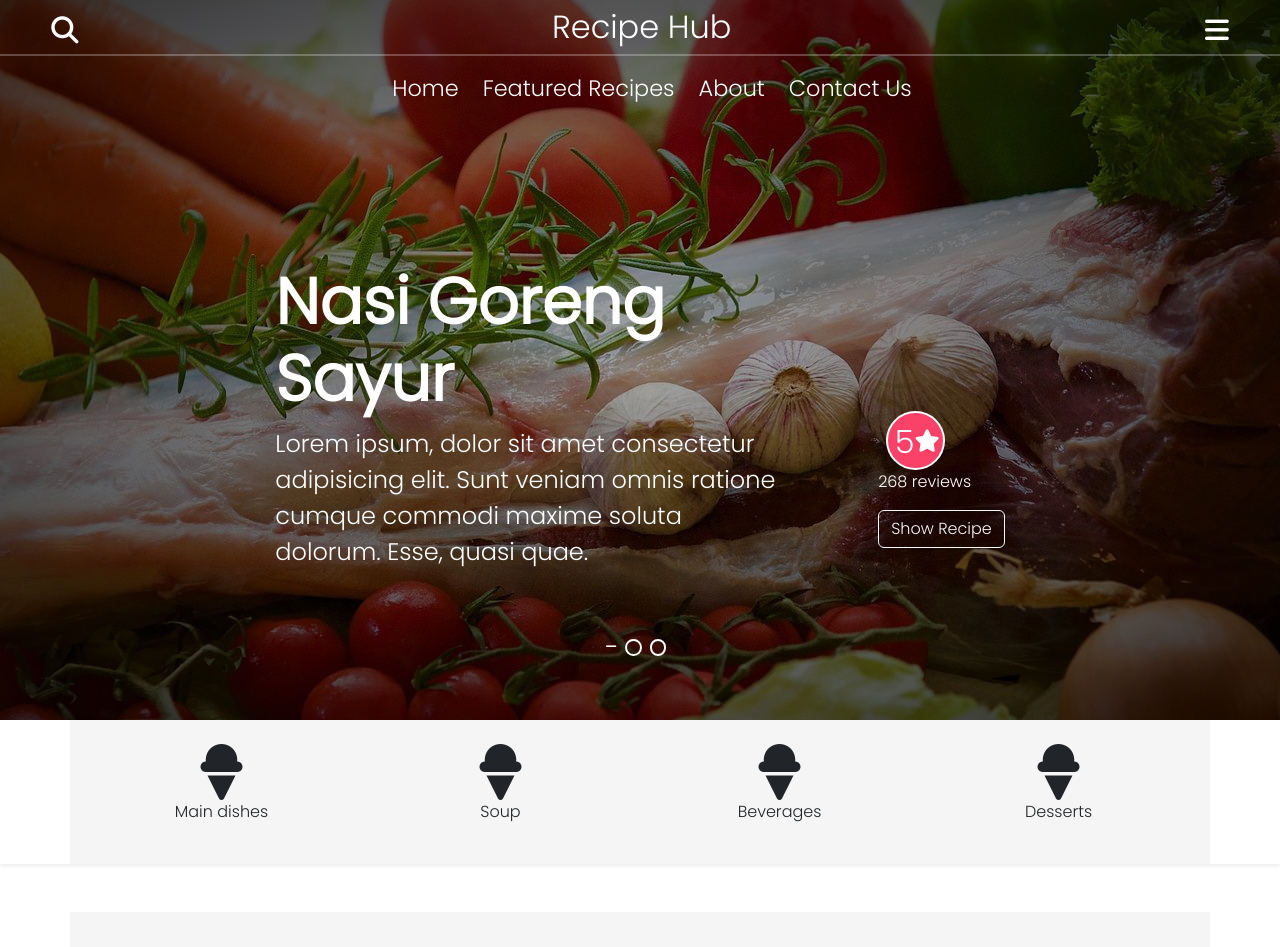
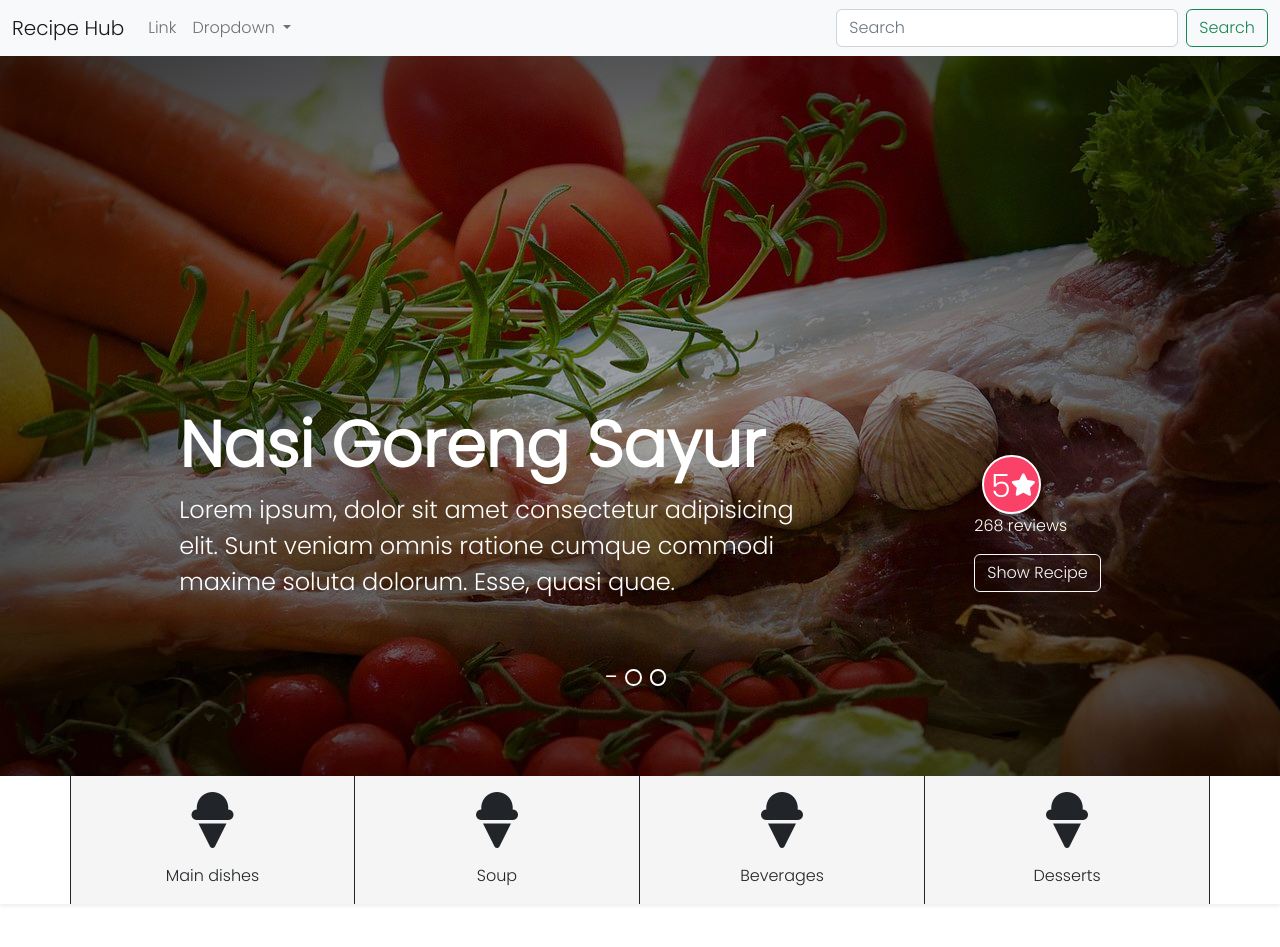
Before and after one commit to charles-okunzo/recipe-hub, an Angular app in the folder Frontend/recipehub/: page / in a window 1280 px wide. Shown: the top 947 px of the page. Built offline with nearby package versions, Linux system fonts and the light colour scheme.

Commit message:
styling:optimized the homepage

```diff
--- a/Frontend/recipehub/src/app/app.module.ts
+++ b/Frontend/recipehub/src/app/app.module.ts
@@ -6,13 +6,17 @@ import { AppComponent } from './app.component';
 import { LandingPageComponent } from './landing-page/landing-page.component';
 import { RecipeShareFormComponent } from './recipe-share-form/recipe-share-form.component';
 import { HomepageComponent } from './homepage/homepage.component';
+import { FooterComponent } from './footer/footer.component';
+import { NavbarComponent } from './navbar/navbar.component';
 
 @NgModule({
   declarations: [
     AppComponent,
     LandingPageComponent,
     RecipeShareFormComponent,
-    HomepageComponent
+    HomepageComponent,
+    FooterComponent,
+    NavbarComponent
   ],
   imports: [
     BrowserModule,
--- /dev/null
+++ b/Frontend/recipehub/src/app/footer/footer.component.html
@@ -0,0 +1,66 @@
+<section class="footer">
+  <footer class="text-center text-white" style="background-color: #f65074">
+    <!-- Grid container -->
+    <div class="container p-4 pb-0">
+      <!-- Section: Social media -->
+      <section class="mb-4">
+        <!-- Facebook -->
+        <a
+          class="btn btn-outline-light btn-floating m-1"
+          href="#!"
+          role="button"
+          ><i class="fab fa-facebook-f"></i
+        ></a>
+
+        <!-- Twitter -->
+        <a
+          class="btn btn-outline-light btn-floating m-1"
+          href="#!"
+          role="button"
+          ><i class="fab fa-twitter"></i
+        ></a>
+
+        <!-- Google -->
+        <a
+          class="btn btn-outline-light btn-floating m-1"
+          href="#!"
+          role="button"
+          ><i class="fab fa-google"></i
+        ></a>
+
+        <!-- Instagram -->
+        <a
+          class="btn btn-outline-light btn-floating m-1"
+          href="#!"
+          role="button"
+          ><i class="fab fa-instagram"></i
+        ></a>
+
+        <!-- Linkedin -->
+        <a
+          class="btn btn-outline-light btn-floating m-1"
+          href="#!"
+          role="button"
+          ><i class="fab fa-linkedin-in"></i
+        ></a>
+
+        <!-- Github -->
+        <a
+          class="btn btn-outline-light btn-floating m-1"
+          href="#!"
+          role="button"
+          ><i class="fab fa-github"></i
+        ></a>
+      </section>
+      <!-- Section: Social media -->
+    </div>
+    <!-- Grid container -->
+
+    <!-- Copyright -->
+    <div class="text-center p-3 fw-bold" style="background-color: #fa4269">
+      © 2022 Copyright:
+      <a class="text-white" href="">Recipe Hub</a>
+    </div>
+    <!-- Copyright -->
+  </footer>
+</section>
--- /dev/null
+++ b/Frontend/recipehub/src/app/footer/footer.component.ts
@@ -0,0 +1,15 @@
+import { Component, OnInit } from '@angular/core';
+
+@Component({
+  selector: 'app-footer',
+  templateUrl: './footer.component.html',
+  styleUrls: ['./footer.component.css']
+})
+export class FooterComponent implements OnInit {
+
+  constructor() { }
+
+  ngOnInit(): void {
+  }
+
+}
--- a/Frontend/recipehub/src/app/homepage/homepage.component.css
+++ b/Frontend/recipehub/src/app/homepage/homepage.component.css
@@ -10,35 +10,25 @@
 .fa {
   font-size: 1.7rem;
 }
-.name-nav {
-  margin: 0 4%;
-}
-hr {
-  margin-top: 0;
-  border-width: 2px;
-}
-.featured-nav a {
-  color: #fff;
-  margin-left: 1.5rem;
-  font-size: 1.4rem;
-}
+
 .text h1 {
   font-size: 4rem;
   font-weight: bolder;
 }
 .content {
+  height: 70vh;
+}
+/* .content {
   display: flex;
   height: 60vh;
   align-items: flex-end;
   flex-wrap: wrap;
   gap: 8%;
   justify-content: center;
-}
-.review {
-  margin-bottom: 3%;
-}
+} */
+
 .text {
-  flex-basis: 40%;
+  flex-basis: 50%;
 }
 
 .text p {
@@ -95,7 +85,7 @@ hr {
   position: relative;
 }
 .popular-recipes .recipe-box .image img {
-  height: 25rem;
+  height: 22rem;
 }
 .popular-recipes .recipe-box .image .circle {
   position: absolute;
@@ -136,3 +126,9 @@ hr {
   flex-basis: 60%;
   font-weight: bold;
 }
+@media (max-width: 948px) {
+  .text h1 {
+    font-size: 3rem;
+    font-weight: bolder;
+  }
+}
--- a/Frontend/recipehub/src/app/homepage/homepage.component.html
+++ b/Frontend/recipehub/src/app/homepage/homepage.component.html
@@ -1,26 +1,9 @@
 <section>
+  <app-navbar></app-navbar>
   <div class="homepage container-fluid text-white p-0">
     <div
-      class="name-nav d-flex justify-content-between flex-wrap align-items-center pt-2"
+      class="container-fluid justify-content-evenly d-flex align-items-end content"
     >
-      <div class="icon">
-        <i class="fa fa-search"></i>
-      </div>
-      <div class="name">
-        <h2>Recipe Hub</h2>
-      </div>
-      <div class="hamberger">
-        <i class="fa fa-bars"></i>
-      </div>
-    </div>
-    <hr />
-    <div class="featured-nav d-flex justify-content-center mt-0 flex-wrap">
-      <a href="">Home</a>
-      <a href="">Featured Recipes</a>
-      <a href="">About</a>
-      <a href="">Contact Us</a>
-    </div>
-    <div class="container-fluid content">
       <div class="text">
         <h1>Nasi Goreng Sayur</h1>
         <p>
@@ -28,7 +11,7 @@
           omnis ratione cumque commodi maxime soluta dolorum. Esse, quasi quae.
         </p>
       </div>
-      <div class="review">
+      <div class="review mb-4">
         <div class="rating">
           <div style="margin-left: 0.5rem" class="circle">
             <div class="inner-circle">
@@ -50,22 +33,30 @@
     </div>
   </div>
   <div class="container-fluid shadow-sm">
-    <div class="box-container container p-4">
+    <div class="box-container container">
       <div class="row">
-        <div class="box col-md-3 text-center">
-          <i class="fa fa-ice-cream"></i>
+        <div
+          class="box col-lg-3 col-md-3 text-center border-end border-start border-dark"
+        >
+          <i class="fa fa-ice-cream p-3 col-sm-12"></i>
           <p>Main dishes</p>
         </div>
-        <div class="box col-md-3 text-center">
-          <i class="fa fa-ice-cream"></i>
+        <div
+          class="box col-lg-3 col-md-3 col-sm-12 text-center border-end border-dark"
+        >
+          <i class="fa fa-ice-cream p-3"></i>
           <p>Soup</p>
         </div>
-        <div class="box col-md-3 text-center">
-          <i class="fa fa-ice-cream"></i>
+        <div
+          class="box col-lg-3 col-md-3 col-sm-12 text-center border-end border-dark"
+        >
+          <i class="fa fa-ice-cream p-3"></i>
           <p>Beverages</p>
         </div>
-        <div class="box col-md-3 text-center">
-          <i class="fa fa-ice-cream"></i>
+        <div
+          class="box col-lg-3 col-md-3 col-sm-12 text-center border-end border-dark"
+        >
+          <i class="fa fa-ice-cream p-3"></i>
           <p>Desserts</p>
         </div>
       </div>
@@ -191,7 +182,7 @@
       </p>
     </div>
     <div class="row popular-recipes mb-3">
-      <div class="col-md-4 recipe-box mb-3">
+      <div class="col-md-6 col-sm-12 col-lg-4 recipe-box mb-3">
         <div class="image">
           <img
             class="img-fluid rounded"
@@ -227,7 +218,7 @@
           </div>
         </div>
       </div>
-      <div class="col-md-4 recipe-box mb-3">
+      <div class="col-md-6 col-sm-12 col-lg-4 recipe-box mb-3">
         <div class="image">
           <img
             class="img-fluid rounded"
@@ -263,7 +254,7 @@
           </div>
         </div>
       </div>
-      <div class="col-md-4 recipe-box mb-3">
+      <div class="col-md-6 col-sm-12 col-lg-4 recipe-box mb-3">
         <div class="image">
           <img
             class="img-fluid rounded"
@@ -299,7 +290,7 @@
           </div>
         </div>
       </div>
-      <div class="col-md-4 recipe-box mb-3">
+      <div class="col-md-6 col-sm-12 col-lg-4 recipe-box mb-3">
         <div class="image">
           <img
             class="img-fluid rounded"
@@ -335,7 +326,7 @@
           </div>
         </div>
       </div>
-      <div class="col-md-4 recipe-box mb-3">
+      <div class="col-md-6 col-sm-12 col-lg-4 recipe-box mb-3">
         <div class="image">
           <img
             class="img-fluid rounded"
@@ -371,7 +362,7 @@
           </div>
         </div>
       </div>
-      <div class="col-md-4 recipe-box mb-3">
+      <div class="col-md-6 col-sm-12 col-lg-4 recipe-box mb-3">
         <div class="image">
           <img
             class="img-fluid rounded"
@@ -409,70 +400,5 @@
       </div>
     </div>
   </section>
-  <section class="footer">
-    <footer class="bg-dark text-center text-white">
-      <!-- Grid container -->
-      <div class="container p-4 pb-0">
-        <!-- Section: Social media -->
-        <section class="mb-4">
-          <!-- Facebook -->
-          <a
-            class="btn btn-outline-light btn-floating m-1"
-            href="#!"
-            role="button"
-            ><i class="fab fa-facebook-f"></i
-          ></a>
-
-          <!-- Twitter -->
-          <a
-            class="btn btn-outline-light btn-floating m-1"
-            href="#!"
-            role="button"
-            ><i class="fab fa-twitter"></i
-          ></a>
-
-          <!-- Google -->
-          <a
-            class="btn btn-outline-light btn-floating m-1"
-            href="#!"
-            role="button"
-            ><i class="fab fa-google"></i
-          ></a>
-
-          <!-- Instagram -->
-          <a
-            class="btn btn-outline-light btn-floating m-1"
-            href="#!"
-            role="button"
-            ><i class="fab fa-instagram"></i
-          ></a>
-
-          <!-- Linkedin -->
-          <a
-            class="btn btn-outline-light btn-floating m-1"
-            href="#!"
-            role="button"
-            ><i class="fab fa-linkedin-in"></i
-          ></a>
-
-          <!-- Github -->
-          <a
-            class="btn btn-outline-light btn-floating m-1"
-            href="#!"
-            role="button"
-            ><i class="fab fa-github"></i
-          ></a>
-        </section>
-        <!-- Section: Social media -->
-      </div>
-      <!-- Grid container -->
-
-      <!-- Copyright -->
-      <div class="text-center p-3" style="background-color: rgba(0, 0, 0, 0.2)">
-        © 2022 Copyright:
-        <a class="text-white" href="">Recipe Hub</a>
-      </div>
-      <!-- Copyright -->
-    </footer>
-  </section>
+  <app-footer></app-footer>
 </section>
--- /dev/null
+++ b/Frontend/recipehub/src/app/navbar/navbar.component.html
@@ -0,0 +1,50 @@
+<nav class="navbar navbar-expand-lg navbar-light bg-light sticky-top">
+  <div class="container-fluid">
+    <a class="navbar-brand" href="#">Recipe Hub</a>
+    <button
+      class="navbar-toggler"
+      type="button"
+      data-bs-toggle="collapse"
+      data-bs-target="#navbarSupportedContent"
+      aria-controls="navbarSupportedContent"
+      aria-expanded="false"
+      aria-label="Toggle navigation"
+    >
+      <span class="navbar-toggler-icon"></span>
+    </button>
+    <div class="collapse navbar-collapse" id="navbarSupportedContent">
+      <ul class="navbar-nav me-auto mb-2 mb-lg-0">
+        <li class="nav-item">
+          <a class="nav-link" href="#">Link</a>
+        </li>
+        <li class="nav-item dropdown">
+          <a
+            class="nav-link dropdown-toggle"
+            href="#"
+            id="navbarDropdown"
+            role="button"
+            data-bs-toggle="dropdown"
+            aria-expanded="false"
+          >
+            Dropdown
+          </a>
+          <ul class="dropdown-menu" aria-labelledby="navbarDropdown">
+            <li><a class="dropdown-item" href="#">Action</a></li>
+            <li><a class="dropdown-item" href="#">Another action</a></li>
+            <li><hr class="dropdown-divider" /></li>
+            <li><a class="dropdown-item" href="#">Something else here</a></li>
+          </ul>
+        </li>
+      </ul>
+      <form class="d-flex">
+        <input
+          class="form-control me-2"
+          type="search"
+          placeholder="Search"
+          aria-label="Search"
+        />
+        <button class="btn btn-outline-success" type="submit">Search</button>
+      </form>
+    </div>
+  </div>
+</nav>
--- /dev/null
+++ b/Frontend/recipehub/src/app/navbar/navbar.component.ts
@@ -0,0 +1,15 @@
+import { Component, OnInit } from '@angular/core';
+
+@Component({
+  selector: 'app-navbar',
+  templateUrl: './navbar.component.html',
+  styleUrls: ['./navbar.component.css']
+})
+export class NavbarComponent implements OnInit {
+
+  constructor() { }
+
+  ngOnInit(): void {
+  }
+
+}
```
Also changed, not shown: Frontend/recipehub/src/app/footer/footer.component.css (added), Frontend/recipehub/src/app/navbar/navbar.component.css (added).
